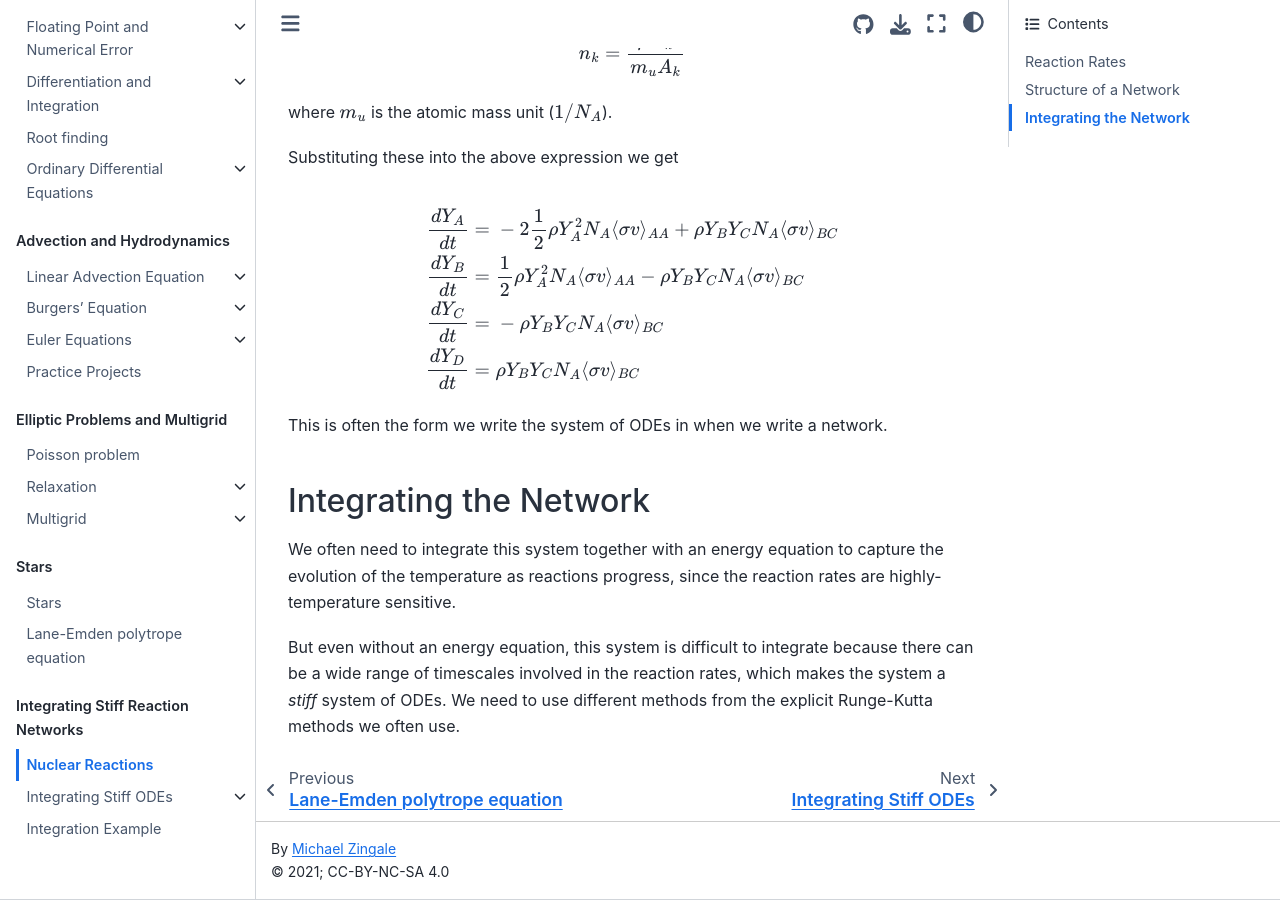
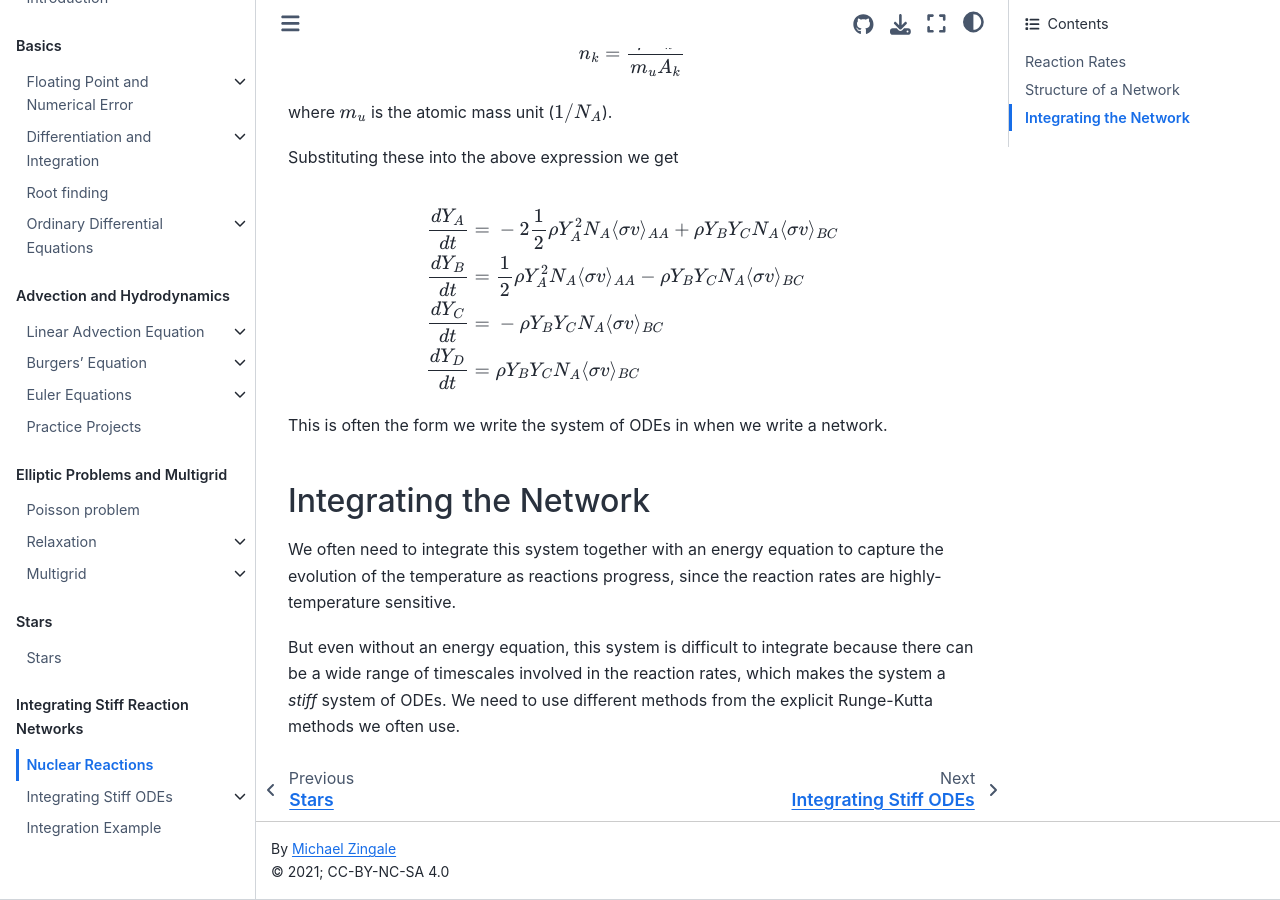
Before and after one commit to zingale/comp_astro_tutorial, a Jupyter Book: the page built from content/reaction_networks/reactions.md, in a window 1280 px wide and 900 px high, scrolled down 1717 px. Built offline with Jupyter Book 1.0.4 settings and Sphinx 7.4.7 and the Sphinx Book theme 1.1.4, drawn with Linux system fonts in a browser that asks for light colours; some of the changed lines change nothing that is shown.

Commit message:
remove poly

```diff
--- a/content/_toc.yml
+++ b/content/_toc.yml
@@ -55,7 +55,7 @@ parts:
   - caption: Stars
     chapters:
     - file: stars/stars
-    - file: stars/lane-emden
+    #- file: stars/lane-emden
 
   - caption: Integrating Stiff Reaction Networks
     chapters:
```
